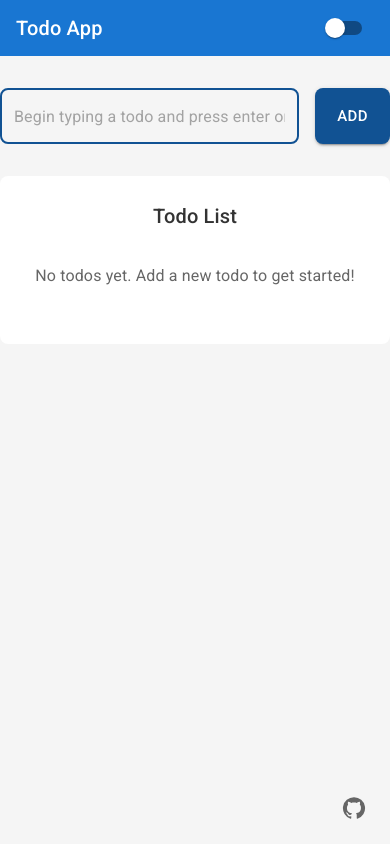
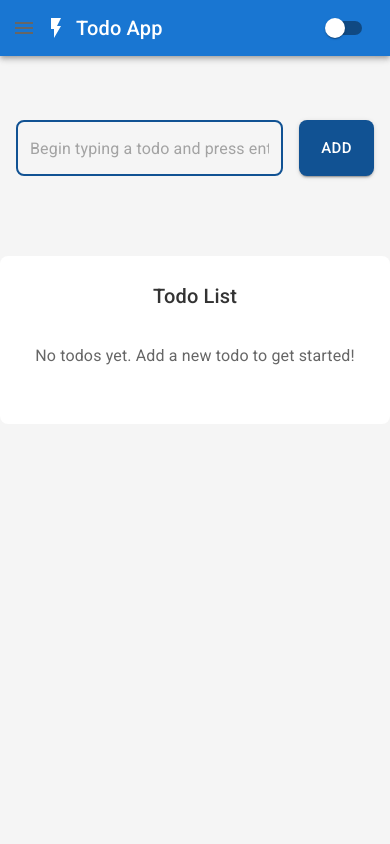
Before and after one commit to itz4blitz/react-screaming-architecture-boilerplate, a React (Vite) app: page / in a window 390 px wide. Built offline with nearby package versions, Linux system fonts and the light colour scheme.

Commit message:
Make responsive

```diff
--- a/src/features/_shared/components/Footer.tsx
+++ b/src/features/_shared/components/Footer.tsx
@@ -1,8 +1,15 @@
 import React from 'react';
-import { Box, IconButton } from '@mui/material';
+import { Box, IconButton, useMediaQuery } from '@mui/material';
+import { useTheme } from '@mui/material/styles';
 import GitHubIcon from '@mui/icons-material/GitHub';
 
 const Footer: React.FC = () => {
+  const theme = useTheme();
+  const isMobile = useMediaQuery(theme.breakpoints.down('sm'));
+
+  if (isMobile) {
+    return null;
+  }
 
   return (
     <Box
@@ -22,7 +29,7 @@ const Footer: React.FC = () => {
     >
       <IconButton
         color="inherit"
-        href="https://github.com/yourusername/your-repo-name"
+        href="https://github.com/itz4blitz/screaming-architecture-boilerplate"
         target="_blank"
         rel="noopener noreferrer"
       >
--- a/src/features/_shared/components/Header.tsx
+++ b/src/features/_shared/components/Header.tsx
@@ -1,30 +1,80 @@
-import React from 'react';
-import { AppBar, Toolbar, Typography, Switch } from '@mui/material';
+import React, { useState } from 'react';
+import { AppBar, Toolbar, Typography, Switch, useMediaQuery, IconButton, Menu, MenuItem, Box, Link } from '@mui/material';
 import { useTheme } from '@mui/material/styles';
+import MenuIcon from '@mui/icons-material/Menu';
+import GitHubIcon from '@mui/icons-material/GitHub';
+import BugReportIcon from '@mui/icons-material/BugReport';
+import FlashOnIcon from '@mui/icons-material/FlashOn';
 
 interface HeaderProps {
   toggleDarkMode: () => void;
   darkMode: boolean;
 }
 
-const Header: React.FC<HeaderProps> = ({ toggleDarkMode, darkMode }) => {
+const Header: React.FC<HeaderProps> = ({ toggleDarkMode }) => {
   const theme = useTheme();
+  const isMobile = useMediaQuery(theme.breakpoints.down('sm'));
+  const [anchorEl, setAnchorEl] = useState<null | HTMLElement>(null);
+
+  const handleMenuOpen = (event: React.MouseEvent<HTMLElement>) => {
+    setAnchorEl(event.currentTarget);
+  };
+
+  const handleMenuClose = () => {
+    setAnchorEl(null);
+  };
 
   return (
-    <AppBar
-      position="static"
-      elevation={0}
-      sx={{
-        background: darkMode ? theme.palette.grey[800] : theme.palette.primary.main,
-        boxShadow: 'none',
-      }}
-    >
+    <AppBar position="static">
       <Toolbar>
-        <Typography variant="h6" component="div" sx={{ flexGrow: 1 }}>
-          Todo App
-        </Typography>
+        {isMobile ? (
+          <>
+            <IconButton
+              edge="start"
+              color="inherit"
+              aria-label="menu"
+              onClick={handleMenuOpen}
+            >
+              <MenuIcon />
+            </IconButton>
+            <Menu
+              anchorEl={anchorEl}
+              open={Boolean(anchorEl)}
+              onClose={handleMenuClose}
+            >
+              <MenuItem onClick={handleMenuClose}>
+                <a href="https://github.com/itz4blitz/screaming-architecture-boilerplate/fork" target="_blank" rel="noopener noreferrer" style={{ display: 'flex', alignItems: 'center', color: theme.palette.text.primary }}>
+                  <GitHubIcon style={{ marginRight: '8px' }} />
+                  <Typography variant="body1">Fork Repo</Typography>
+                </a>
+              </MenuItem>
+              <MenuItem onClick={handleMenuClose}>
+                <a href="https://github.com/itz4blitz/screaming-architecture-boilerplate/issues/new" target="_blank" rel="noopener noreferrer" style={{ display: 'flex', alignItems: 'center', color: theme.palette.text.primary }}>
+                  <BugReportIcon style={{ marginRight: '8px' }} />
+                  <Typography variant="body1">Report a Bug</Typography>
+                </a>
+              </MenuItem>
+            </Menu>
+          </>
+        ) : null}
+        <Box display="flex" alignItems="center" flexGrow={1}>
+          <FlashOnIcon sx={{ marginRight: 1 }} />
+          <Typography variant="h6">Todo App</Typography>
+        </Box>
+        {!isMobile && (
+          <>
+            <Link href="https://github.com/itz4blitz/screaming-architecture-boilerplate/fork" target="_blank" rel="noopener noreferrer" sx={{ display: 'flex', alignItems: 'center', color: 'inherit', marginRight: 2 }}>
+              <GitHubIcon style={{ marginRight: '8px' }} />
+              <Typography variant="body1">Fork Repo</Typography>
+            </Link>
+            <Link href="https://github.com/itz4blitz/screaming-architecture-boilerplate/issues/new" target="_blank" rel="noopener noreferrer" sx={{ display: 'flex', alignItems: 'center', color: 'inherit' }}>
+              <BugReportIcon style={{ marginRight: '8px' }} />
+              <Typography variant="body1">Report a Bug</Typography>
+            </Link>
+          </>
+        )}
         <Switch
-          checked={darkMode}
+          checked={theme.palette.mode === 'dark'}
           onChange={toggleDarkMode}
           color="default"
         />
--- a/src/features/todos/components/CreateTodoForm.tsx
+++ b/src/features/todos/components/CreateTodoForm.tsx
@@ -1,5 +1,5 @@
 import React, { useState, useEffect, useRef } from 'react';
-import { TextField, Grid } from '@mui/material';
+import { TextField, Grid, Container } from '@mui/material';
 import { useTodos } from '@features/todos/hooks/useTodos';
 import Button from '@shared/components/Button';
 import { useTheme } from '@mui/material/styles';
@@ -41,6 +41,7 @@ const CreateTodoForm: React.FC = () => {
   };
 
   return (
+    <Container maxWidth="sm" sx={{ py: 4 }}>
       <Box sx={{ maxWidth: 600, mx: 'auto', mt: 4, mb: 2 }}>
         <form onSubmit={handleSubmit}>
           <Grid container spacing={2} alignItems="stretch">
@@ -87,6 +88,7 @@ const CreateTodoForm: React.FC = () => {
           </Grid>
         </form>
       </Box>
+    </Container>
   );
 };
 
```
Also changed, not shown: src/pages/home/LandingPage.tsx (+34 -5 lines). Lines whose indentation alone changed are shown as unchanged.
